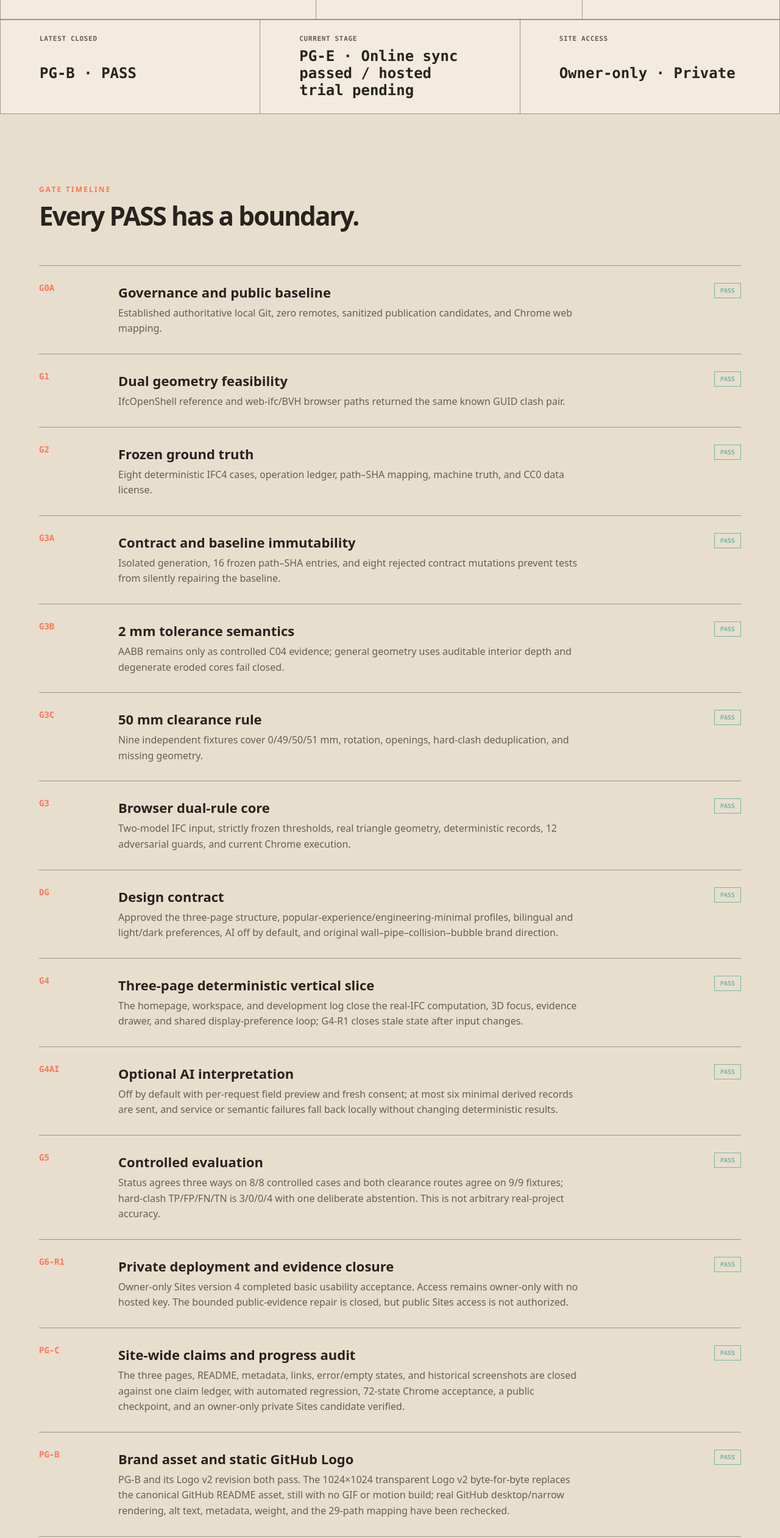
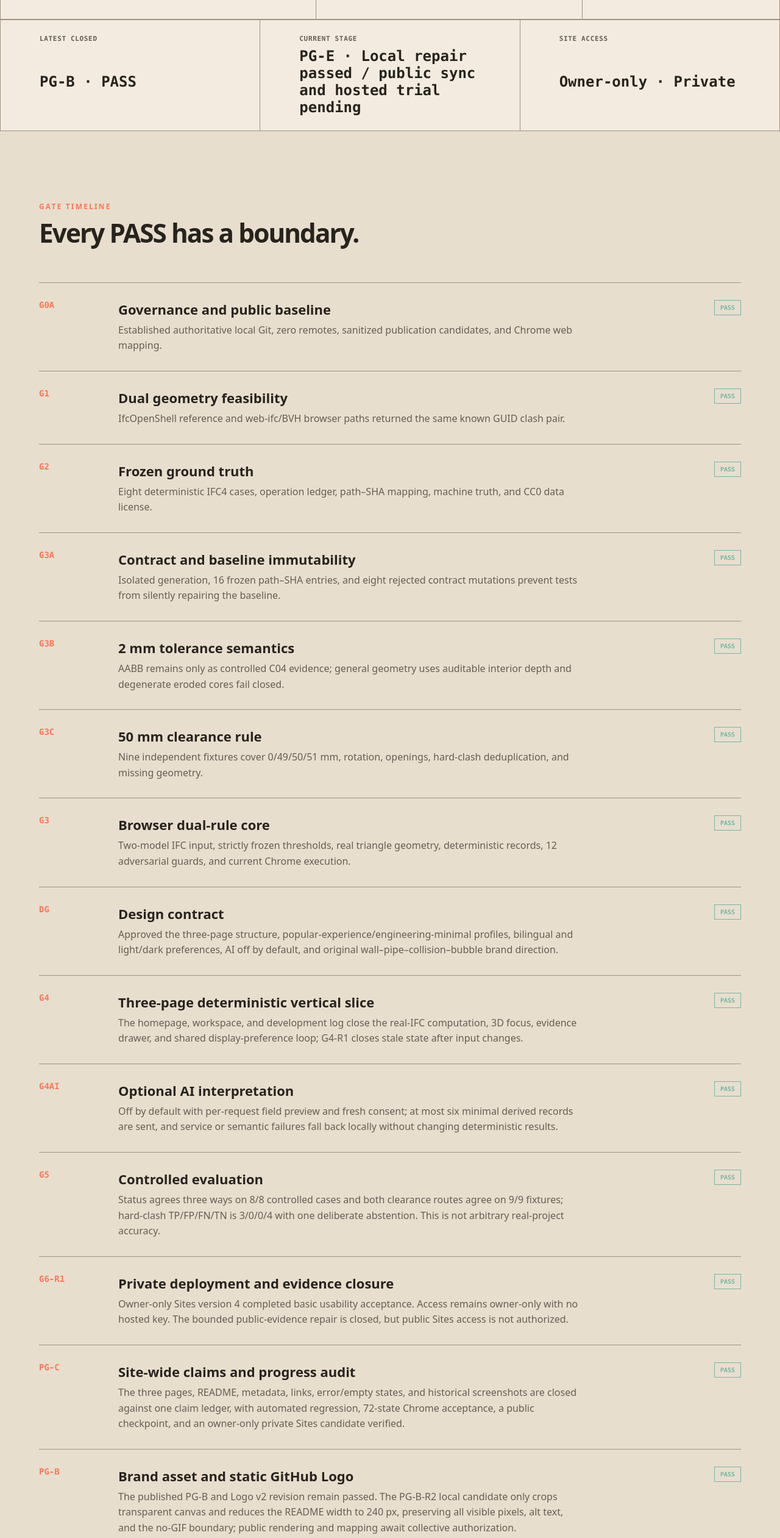
Before and after one commit to delongwangshu49-hub/ifc-clashtrace, a website built with Vite: page development/index.html in a window 1280 px wide. Shown: the part 1157-3679 px from the top of the page at 61% size. Built offline with nearby package versions, Linux system fonts and the light colour scheme.

Commit message:
fix(PG-E): correct public status and result semantics

```diff
--- a/development/index.html
+++ b/development/index.html
@@ -43,7 +43,7 @@
 
       <section class="status-band" aria-label="当前项目状态" data-zh-aria="当前项目状态" data-en-aria="Current project status">
         <div><span data-zh="最新已闭合" data-en="Latest closed">最新已闭合</span><strong>PG-B · PASS</strong></div>
-        <div><span data-zh="当前阶段" data-en="Current stage">当前阶段</span><strong data-zh="PG-E · 在线同步通过 / 托管试用待确认" data-en="PG-E · Online sync passed / hosted trial pending">PG-E · 在线同步通过 / 托管试用待确认</strong></div>
+        <div><span data-zh="当前阶段" data-en="Current stage">当前阶段</span><strong data-zh="PG-E · 本地修复通过 / 公开同步与托管试用待完成" data-en="PG-E · Local repair passed / public sync and hosted trial pending">PG-E · 本地修复通过 / 公开同步与托管试用待完成</strong></div>
         <div><span data-zh="站点访问" data-en="Site access">站点访问</span><strong data-zh="仅所有者 · 私有" data-en="Owner-only · Private">仅所有者 · 私有</strong></div>
       </section>
 
@@ -63,8 +63,8 @@
           <li><span class="gate-id">G5</span><div><h3 data-zh="受控评价" data-en="Controlled evaluation">受控评价</h3><p data-zh="8/8 三方状态一致、9/9 净距补充夹具一致；硬碰撞 TP/FP/FN/TN 为 3/0/0/4，另有 1 个刻意失败关闭案例。该结果不代表任意真实工程准确率。" data-en="Status agrees three ways on 8/8 controlled cases and both clearance routes agree on 9/9 fixtures; hard-clash TP/FP/FN/TN is 3/0/0/4 with one deliberate abstention. This is not arbitrary real-project accuracy.">8/8 三方状态一致、9/9 净距补充夹具一致；硬碰撞 TP/FP/FN/TN 为 3/0/0/4，另有 1 个刻意失败关闭案例。该结果不代表任意真实工程准确率。</p></div><span class="gate-status">PASS</span></li>
           <li><span class="gate-id">G6-R1</span><div><h3 data-zh="私有部署与证据闭合" data-en="Private deployment and evidence closure">私有部署与证据闭合</h3><p data-zh="Sites 所有者私有版本 4 已完成基本使用体验验收；访问仍仅限所有者，未配置托管密钥。有限公开证据修复已闭合，但不授权公开 Sites。" data-en="Owner-only Sites version 4 completed basic usability acceptance. Access remains owner-only with no hosted key. The bounded public-evidence repair is closed, but public Sites access is not authorized.">Sites 所有者私有版本 4 已完成基本使用体验验收；访问仍仅限所有者，未配置托管密钥。有限公开证据修复已闭合，但不授权公开 Sites。</p></div><span class="gate-status">PASS</span></li>
           <li data-claim-stage="PG-C" data-claim-state="closed"><span class="gate-id">PG-C</span><div><h3 data-zh="全站内容与进度口径审计" data-en="Site-wide claims and progress audit">全站内容与进度口径审计</h3><p data-zh="三页、README、元数据、链接、错误/空状态与历史截图已按统一主张台账闭合，并通过自动回归、72 状态 Chrome 验收、公开检查点和所有者私有 Sites 候选回查。" data-en="The three pages, README, metadata, links, error/empty states, and historical screenshots are closed against one claim ledger, with automated regression, 72-state Chrome acceptance, a public checkpoint, and an owner-only private Sites candidate verified.">三页、README、元数据、链接、错误/空状态与历史截图已按统一主张台账闭合，并通过自动回归、72 状态 Chrome 验收、公开检查点和所有者私有 Sites 候选回查。</p></div><span class="gate-status">PASS</span></li>
-          <li data-claim-stage="PG-B" data-claim-state="closed"><span class="gate-id">PG-B</span><div><h3 data-zh="品牌资产与 GitHub 静态 Logo" data-en="Brand asset and static GitHub Logo">品牌资产与 GitHub 静态 Logo</h3><p data-zh="PG-B 与 Logo v2 修订均已通过。1024×1024 透明 Logo v2 已逐字节替换 GitHub README 规范资产，仍无 GIF 或动效构建；真实 GitHub 桌面/窄屏渲染、替代文本、元数据、体积与29路径映射均已复验。" data-en="PG-B and its Logo v2 revision both pass. The 1024×1024 transparent Logo v2 byte-for-byte replaces the canonical GitHub README asset, still with no GIF or motion build; real GitHub desktop/narrow rendering, alt text, metadata, weight, and the 29-path mapping have been rechecked.">PG-B 与 Logo v2 修订均已通过。1024×1024 透明 Logo v2 已逐字节替换 GitHub README 规范资产，仍无 GIF 或动效构建；真实 GitHub 桌面/窄屏渲染、替代文本、元数据、体积与29路径映射均已复验。</p></div><span class="gate-status">PASS</span></li>
-          <li data-claim-stage="PG-E" data-claim-state="in_progress"><span class="gate-id">PG-E</span><div><h3 data-zh="拟真单层建筑与人工试用" data-en="Realistic one-storey building and human trial">拟真单层建筑与人工试用</h3><p data-zh="用户已确认 12m × 8m 单层社区诊所的拟真效果满意；8段吊顶管线对8道墙和3根梁形成88个候选对，6个独立哨兵技术预检 6/6 通过。该双 IFC 已进入公开实例选项和所有者私有 Sites 版本9；在线 Chrome 运行得到4冲突、1预警、11未评估、72清晰，3D可用且控制台无警告/错误。仅最终托管试用确认仍待完成。" data-en="The user accepted the visual realism of the 12 m × 8 m one-storey clinic. Eight ceiling-level pipes against eight walls and three beams form 88 candidate pairs, with 6/6 independent sentinels passing technical preflight. The pair is now in the public example selector and owner-only Sites version 9; an online Chrome run returned 4 clashes, 1 warning, 11 not-evaluated, and 72 clear records with working 3D and no console warnings/errors. Only final hosted-trial confirmation remains.">用户已确认 12m × 8m 单层社区诊所的拟真效果满意；8段吊顶管线对8道墙和3根梁形成88个候选对，6个独立哨兵技术预检 6/6 通过。该双 IFC 已进入公开实例选项和所有者私有 Sites 版本9；在线 Chrome 运行得到4冲突、1预警、11未评估、72清晰，3D可用且控制台无警告/错误。仅最终托管试用确认仍待完成。</p></div><span class="gate-status">IN PROGRESS</span></li>
+          <li data-claim-stage="PG-B" data-claim-state="closed"><span class="gate-id">PG-B</span><div><h3 data-zh="品牌资产与 GitHub 静态 Logo" data-en="Brand asset and static GitHub Logo">品牌资产与 GitHub 静态 Logo</h3><p data-zh="已公开的 PG-B 与 Logo v2 修订保持通过。PG-B-R2 本地候选仅裁减透明画布并把 README 显示宽度收敛至240 px，保留全部可见像素、替代文本和无 GIF 边界；公开渲染与映射等待集体授权。" data-en="The published PG-B and Logo v2 revision remain passed. The PG-B-R2 local candidate only crops transparent canvas and reduces the README width to 240 px, preserving all visible pixels, alt text, and the no-GIF boundary; public rendering and mapping await collective authorization.">已公开的 PG-B 与 Logo v2 修订保持通过。PG-B-R2 本地候选仅裁减透明画布并把 README 显示宽度收敛至240 px，保留全部可见像素、替代文本和无 GIF 边界；公开渲染与映射等待集体授权。</p></div><span class="gate-status">PASS</span></li>
+          <li data-claim-stage="PG-E" data-claim-state="in_progress"><span class="gate-id">PG-E</span><div><h3 data-zh="拟真单层建筑与人工试用" data-en="Realistic one-storey building and human trial">拟真单层建筑与人工试用</h3><p data-zh="用户已确认 12m × 8m 单层社区诊所的拟真效果满意；模型包含7条具象吊顶管线和1个故意缺失几何的导入管段。它们对8道墙和3根梁形成88条候选记录，其中77条完成评估、11条失败关闭；6个独立哨兵技术预检6/6通过。结构化 UAT 已加入，但本地修复候选仍待公开同步和最终托管试用。" data-en="The user accepted the visual realism of the 12 m × 8 m one-storey clinic. The model contains seven represented ceiling routes plus one deliberately geometry-free imported pipe segment. Against eight walls and three beams they form 88 candidate records: 77 evaluated and 11 failed closed; 6/6 independent sentinels pass technical preflight. Structured UAT is now present, but the local repair candidate still awaits public synchronization and the final hosted trial.">用户已确认 12m × 8m 单层社区诊所的拟真效果满意；模型包含7条具象吊顶管线和1个故意缺失几何的导入管段。它们对8道墙和3根梁形成88条候选记录，其中77条完成评估、11条失败关闭；6个独立哨兵技术预检6/6通过。结构化 UAT 已加入，但本地修复候选仍待公开同步和最终托管试用。</p></div><span class="gate-status">IN PROGRESS</span></li>
           <li class="gate-planned" data-claim-stage="VG" data-claim-state="planned"><span class="gate-id">VG</span><div><h3 data-zh="视频预制作" data-en="Video pre-production">视频预制作</h3><p data-zh="尚未开始；脚本、风格帧、旁白样例、音乐与镜头清单须经用户确认后才能进入正式制作。" data-en="Not started; the script, style frame, voice sample, music choice, and shot list require user confirmation before final production.">尚未开始；脚本、风格帧、旁白样例、音乐与镜头清单须经用户确认后才能进入正式制作。</p></div><span class="gate-status">PLANNED</span></li>
           <li class="gate-planned" data-claim-stage="G7A" data-claim-state="planned"><span class="gate-id">G7A</span><div><h3 data-zh="视频成片制作与质量验收" data-en="Video production and quality acceptance">视频成片制作与质量验收</h3><p data-zh="尚未开始；只有 VG 通过后才可录屏、生成旁白、剪辑、字幕并完成事实/隐私/许可 QA。" data-en="Not started; recording, voice generation, editing, captions, and factual/privacy/license QA can begin only after VG passes.">尚未开始；只有 VG 通过后才可录屏、生成旁白、剪辑、字幕并完成事实/隐私/许可 QA。</p></div><span class="gate-status">PLANNED</span></li>
           <li class="gate-planned" data-claim-stage="G7B" data-claim-state="planned"><span class="gate-id">G7B</span><div><h3 data-zh="YouTube 上传与直链复验" data-en="YouTube upload and direct-link validation">YouTube 上传与直链复验</h3><p data-zh="尚未开始；只有 G7A 通过且获得行动时授权后，才可上传 Unlisted 成片、复核双语字幕与香港未登录直链；视频不回嵌首页。" data-en="Not started; an Unlisted upload, bilingual-caption checks, and signed-out Hong Kong direct-link validation require G7A to pass and action-time authorization; the video will not be embedded on the homepage.">尚未开始；只有 G7A 通过且获得行动时授权后，才可上传 Unlisted 成片、复核双语字幕与香港未登录直链；视频不回嵌首页。</p></div><span class="gate-status">PLANNED</span></li>
```
